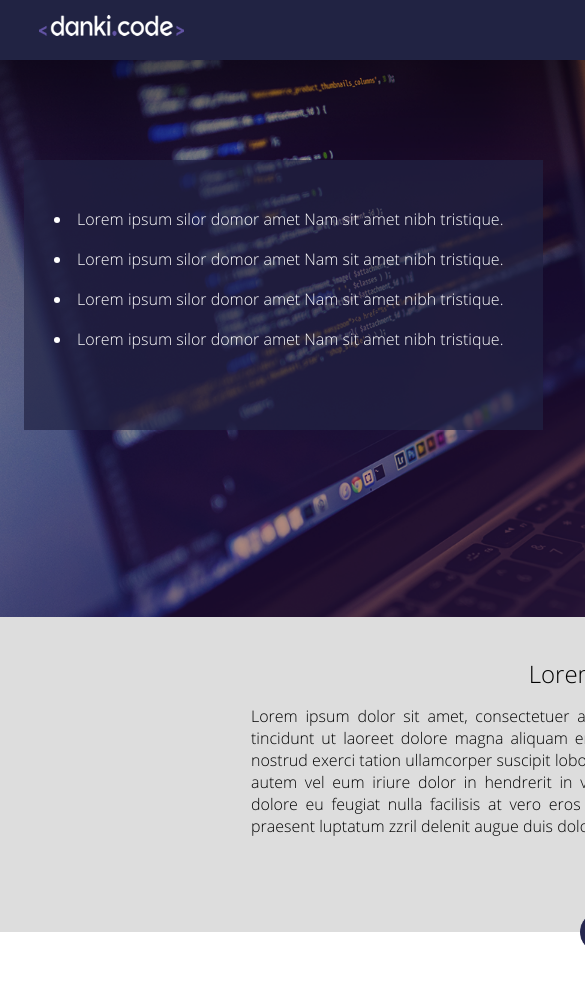
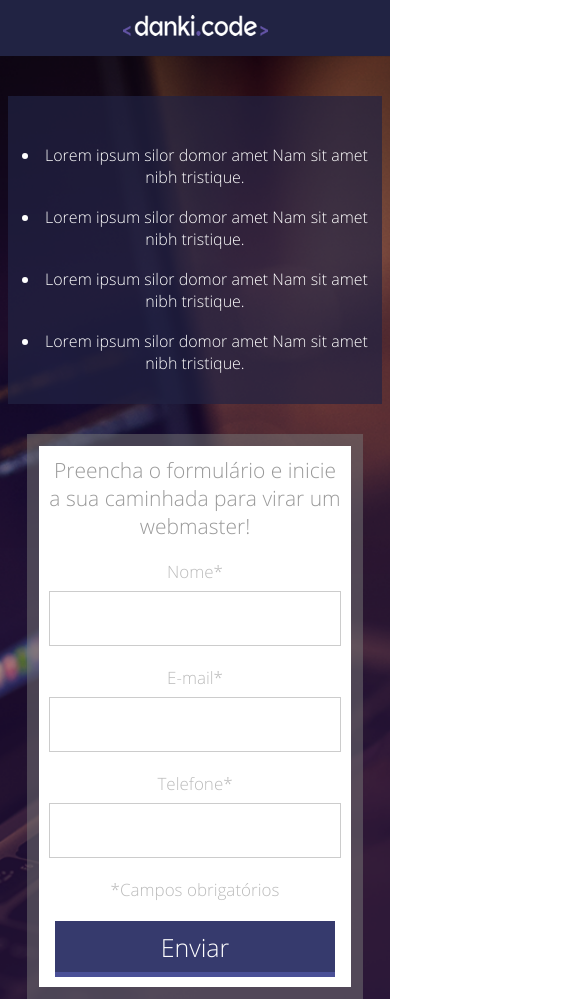
Before and after one commit to Johnnypvlace/Clone-Tela-de-Inicio-Dankicode, a plain HTML site: page index.html in a window 390 px wide. Shown: the top 999 px of the page, 585 px wide, since content can reach past the window. Drawn offline with Linux system fonts and the light colour scheme.

Commit message:
Finalizando a Responsividade

```diff
--- a/css/style.css
+++ b/css/style.css
@@ -2,7 +2,7 @@
 	margin: 0;
 	padding: 0;
 	box-sizing: border-box;
-	font-family: "Open Sans"
+	font-family: "Open Sans";
 }
 
 html,body{
@@ -14,15 +14,19 @@ html,body{
 	font-family: "Open Sans";
 }
 
+.clear{
+	clear: both;
+}
+
 .center{
-	width: 1200px;
+	max-width: 1280px;
+	width: 100%;
 	margin: 0 auto;
-	padding:0 2%;
 }
 
 .header{
-	min-width: 1200px;
 	width: 100%;
+	padding:0 2%;
 	height: 60px;
 	background-color: #212343;
 }
@@ -33,7 +37,7 @@ html,body{
 
 .container-banner{
 	width: 100%;
-	min-width: 1200px;
+	padding:0 2%;
 	height: 557px;
 	background-image:url('../images/header_bg.png');
 	background-size: cover;
@@ -42,7 +46,6 @@ html,body{
 
 .container-banner > .center{
 	height: 100%;
-	/*text-align: right;*/
 }
 
 .form{
@@ -134,18 +137,19 @@ html,body{
 
 
 .container-2{
-	min-width: 1200px;
-	padding:40px 0;
+	padding:40px 2%;
 	background-color: #ddd;
 	text-align: center;
 }
+
 
 .container-2 h2{
 	font-weight: normal;
 }
 
 .container-2 p{
-	width: 698px;
+	width: 100%;
+	max-width: 768px;
 	margin:15px 0;
 	display: inline-block;
 	text-align: justify;
@@ -163,8 +167,7 @@ html,body{
 }
 
 .section-1{
-	min-width: 1200px;
-	padding:90px 0;
+	padding:90px 2%;
 }
 
 .section-1 h2{
@@ -175,22 +178,20 @@ html,body{
 
 .container-section{
 	margin-top:40px;
-}
-
-.container-section{
 	text-align: center;
 }
 
 .container-single{
 	float: left;
-	width: 33.333%;
+	width: 33.3333%;
 	padding:30px;
 }
+
 
 .container-single p{
 	display: inline-block;
 	text-align: justify;
-	padding:10px 25px;
+	padding:10px;
 }
 
 .container-single img{
@@ -198,11 +199,92 @@ html,body{
 }
 
 .footer{
-	clear: both;
+	/*clear:both;*/
 	border-top:2px solid #888888;
 	padding:20px 0;
 	text-align: center;
-	font-size: 11px;
-	font-weight: normal;
+	color: #888;
+}
 
+.footer p{
+	margin-top:8px;
 }
+
+
+@media screen and (max-width: 1024px){
+	.header{
+		height: auto;
+		width: 100%;
+		padding:15px 0;
+		text-align: center;
+	}
+
+	.header img{
+		margin:0;
+	}
+
+	.container-list{
+		padding:30px 0;
+		width: 40%;
+		float: left;
+		display: inline-block;
+		max-width: 500px;
+		height: auto;
+	}
+
+	.container-banner{
+		width: 100%;
+		padding:40px 2%;
+		height: auto;
+		text-align: center;
+	}
+
+	.form{
+		max-width: 400px;
+		padding:10px;
+		width: 60%;
+		height: 100%;
+		float:right;
+		top:0;
+	}
+
+	.input-container input[type=text]{
+		width: 100%;
+		height: 55px;
+	}
+
+
+	.form input[type=submit]{
+		max-width: 280px;
+		height: 56px;
+		width: 100%;
+	}
+}
+
+@media screen and (max-width: 768px){
+	.container-2{
+		padding-right: 4%;
+		padding-left: 4%;
+	}
+	.container-list{
+		margin-top: 0;
+		float: none;
+		display: inline-block;
+		width: 100%;
+	}
+
+	.form{
+		float: none;
+		display: inline-block;
+		width: 90%;
+		margin-top:30px;
+	}
+
+	.container-single{
+		float: none;
+		display: inline-block;
+		width: 100%;
+		max-width: 600px;
+		padding:30px 0;
+	}
+}
```
